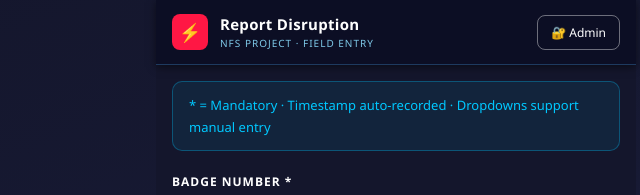
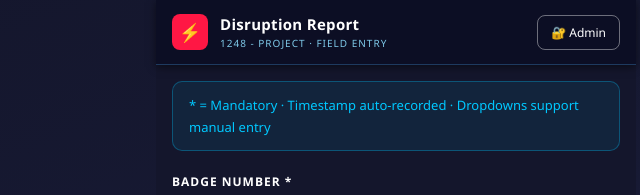
Before and after one commit to NFS2026/delay-nfsdashboard, a plain HTML site: page index.html in a window 1280 px wide. Shown: the top 195 px of the page, 244-884 px from the left. Drawn offline with nearby package versions, Linux system fonts and the light colour scheme; no server answers.

Commit message:
Change project name in index.html

```diff
--- a/index.html
+++ b/index.html
@@ -57,7 +57,7 @@ const FIREBASE_CONFIG={
   messagingSenderId:"900994852867",
   appId:"1:900994852867:web:90b6ef3f052029227a4636"
 };
-const PROJECT_NAME="NFS Project";
+const PROJECT_NAME="1248 - Project";
 const BOOTSTRAP_ADMIN="nfsdata2026@gmail.com";
 
 // ── FIREBASE INIT ─────────────────────────────────────────────────────
@@ -1048,7 +1048,7 @@ function App(){
   // ── FIELD FORM ───────────────────────────────────────────────────────
   return React.createElement("div",{style:{minHeight:"100vh",background:"#14162C",paddingBottom:60}},
     OffBar,
-    React.createElement(Hdr,{title:"Report Disruption",sub:PROJECT_NAME+" · Field Entry",accent:"#FF1744",right:adminBtn}),
+    React.createElement(Hdr,{title:"Disruption Report",sub:PROJECT_NAME+" · Field Entry",accent:"#FF1744",right:adminBtn}),
     React.createElement("div",{style:{padding:"16px"}},
       React.createElement("div",{style:{background:"rgba(0,200,255,0.08)",border:"1px solid rgba(0,200,255,0.3)",borderRadius:10,padding:"12px 16px",marginBottom:22,fontSize:13,color:"#00C8FF",lineHeight:1.7}},
         "* = Mandatory \u00b7 Timestamp auto-recorded \u00b7 Dropdowns support manual entry"
```
